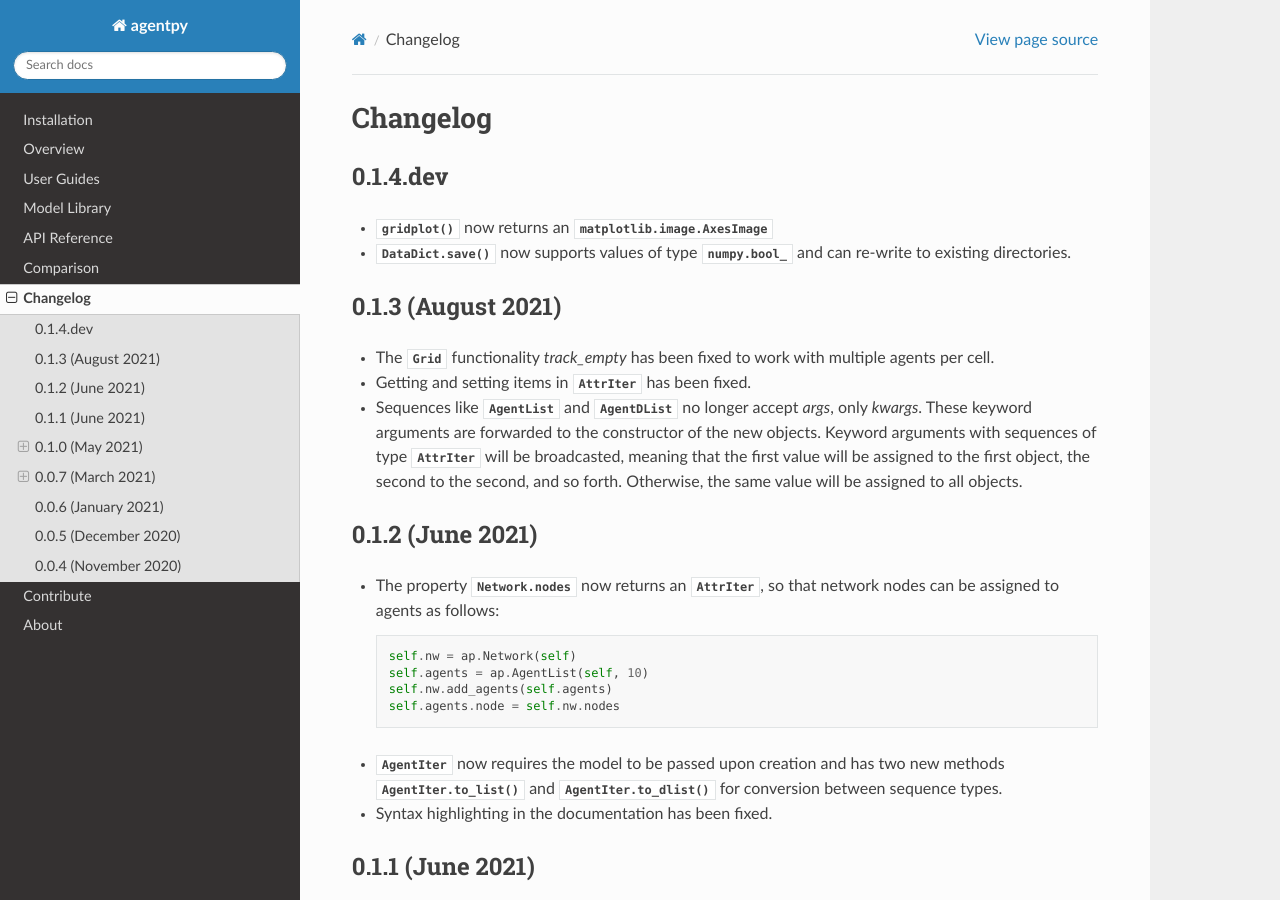
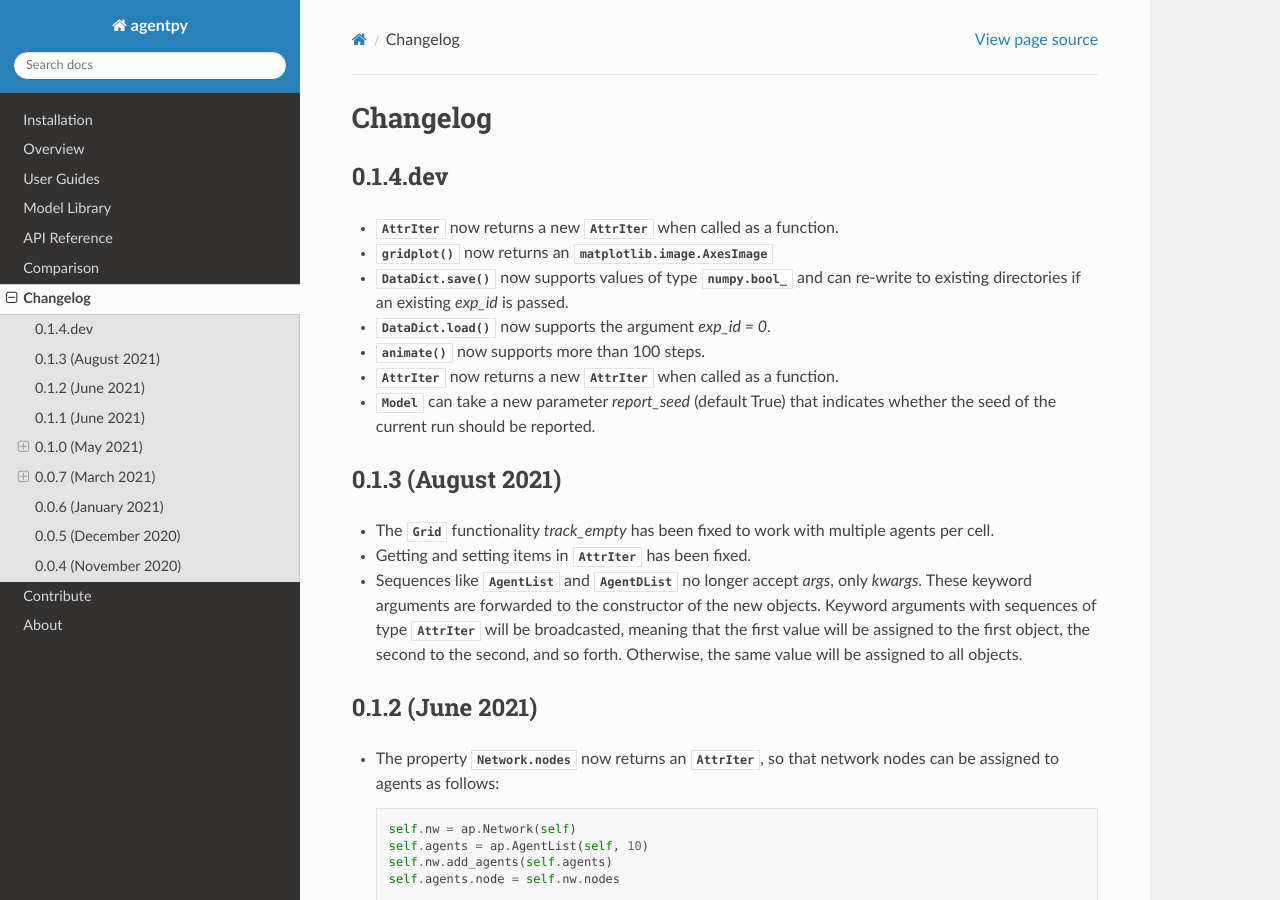
Before and after one commit to jofmi/agentpy, a Sphinx documentation site: the page built from docs/changelog.rst, in a window 1280 px wide and 900 px high. Built offline with Sphinx 7.4.7 and the Read the Docs theme 2.0.0, drawn with Linux system fonts in a browser that asks for light colours; pages that are not in the unit, such as notebooks, are missing from menus.

Commit message:
[docs] Changelog

```diff
--- a/docs/changelog.rst
+++ b/docs/changelog.rst
@@ -7,9 +7,16 @@
 0.1.4.dev
 ---------
 
+- :class:`AttrIter` now returns a new :class:`AttrIter` when called as a function.
 - :func:`gridplot` now returns an :class:`matplotlib.image.AxesImage`
-- :func:`DataDict.save` now supports values of type :class:`numpy.bool_`
-  and can re-write to existing directories.
+- :func:`DataDict.save` now
+  supports values of type :class:`numpy.bool_`
+  and can re-write to existing directories if an existing `exp_id` is passed.
+- :func:`DataDict.load` now supports the argument `exp_id = 0`.
+- :func:`animate` now supports more than 100 steps.
+- :class:`AttrIter` now returns a new :class:`AttrIter` when called as a function.
+- :class:`Model` can take a new parameter `report_seed` (default True) that
+  indicates whether the seed of the current run should be reported.
 
 0.1.3 (August 2021)
 -------------------
```
